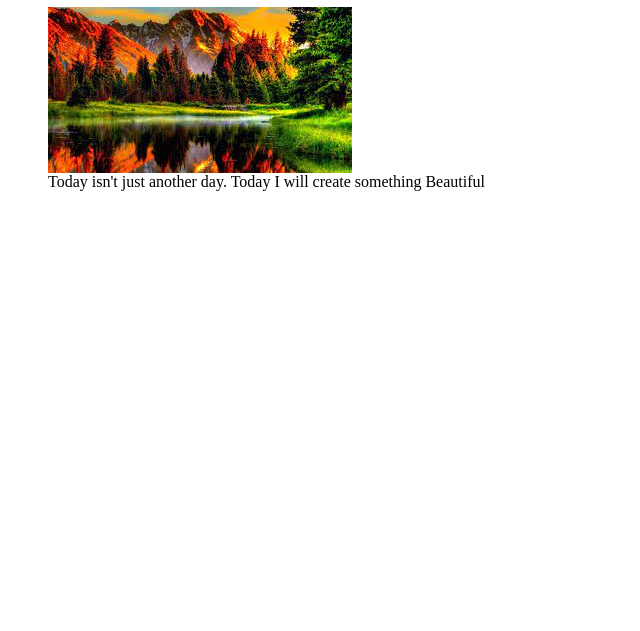
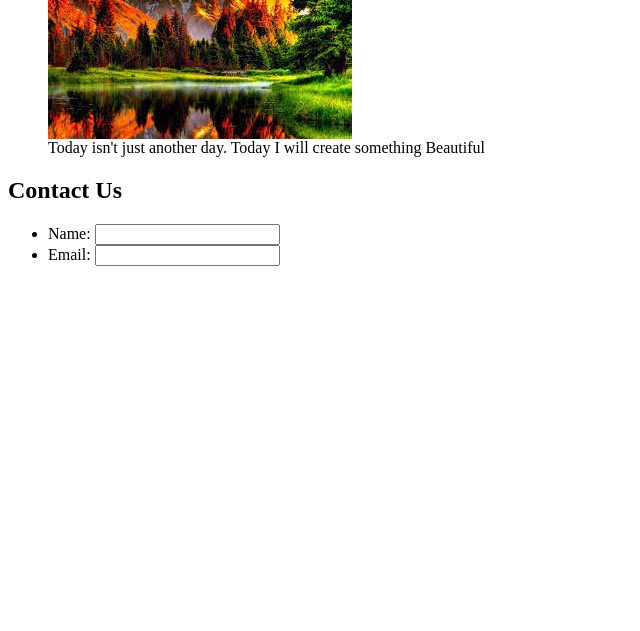
Before and after one commit to hmughal71/mini-project, a plain HTML site: page index.html in a window 1280 px wide. Shown: the part 169-800 px from the top of the page, without its empty margins (0-640 px from the left). Drawn offline with Linux system fonts and the light colour scheme.

Commit message:
added form and favicon line

```diff
--- a/index.html
+++ b/index.html
@@ -1,8 +1,11 @@
 <DOCTYPE html>
     <html lang="en-US">
+        <link rel="shortcut icon" href="./Favicon/Bootcamp.ico" type="image/x-icon">
+
+        <link rel="stylesheet" href="assets/css/# style.css"
         <head>
-            <link rel="stylesheet" href="assets/css/# style.css"
-            <title>Mini Project</title>
+            <meta charset="UTF-8" />
+            <title> Mini Project </title>
         </head>
         <body>
             <header>
@@ -23,6 +26,21 @@
                 <img src="./image/Scenery.jpeg" alt="Beautiful scenery with coming soon text">
                 <figcaption class="text">Today isn't just another day. Today I will create something Beautiful</figcaption>
             </figure>
+            <section id="Contact Us">
+                <h2 class="text-center">Contact Us</h2>
+                <form>
+                    <ul>
+                        <li>
+                            <label class="text-right" for="name">Name:</label>
+                            <input type="text" id="name" name="user-name">
+                        </li>
+                        <li>
+                            <label class="text-right" for="email">Email:</label>
+                            <input type="text" id="email" name="User Email">
+                        </li>
+                    </ul>
+                </form>
+            </section>
 
         </main>
     </html>
```
Also changed, not shown: Favicon/Bootcamp.ico (added), 1 other file.
